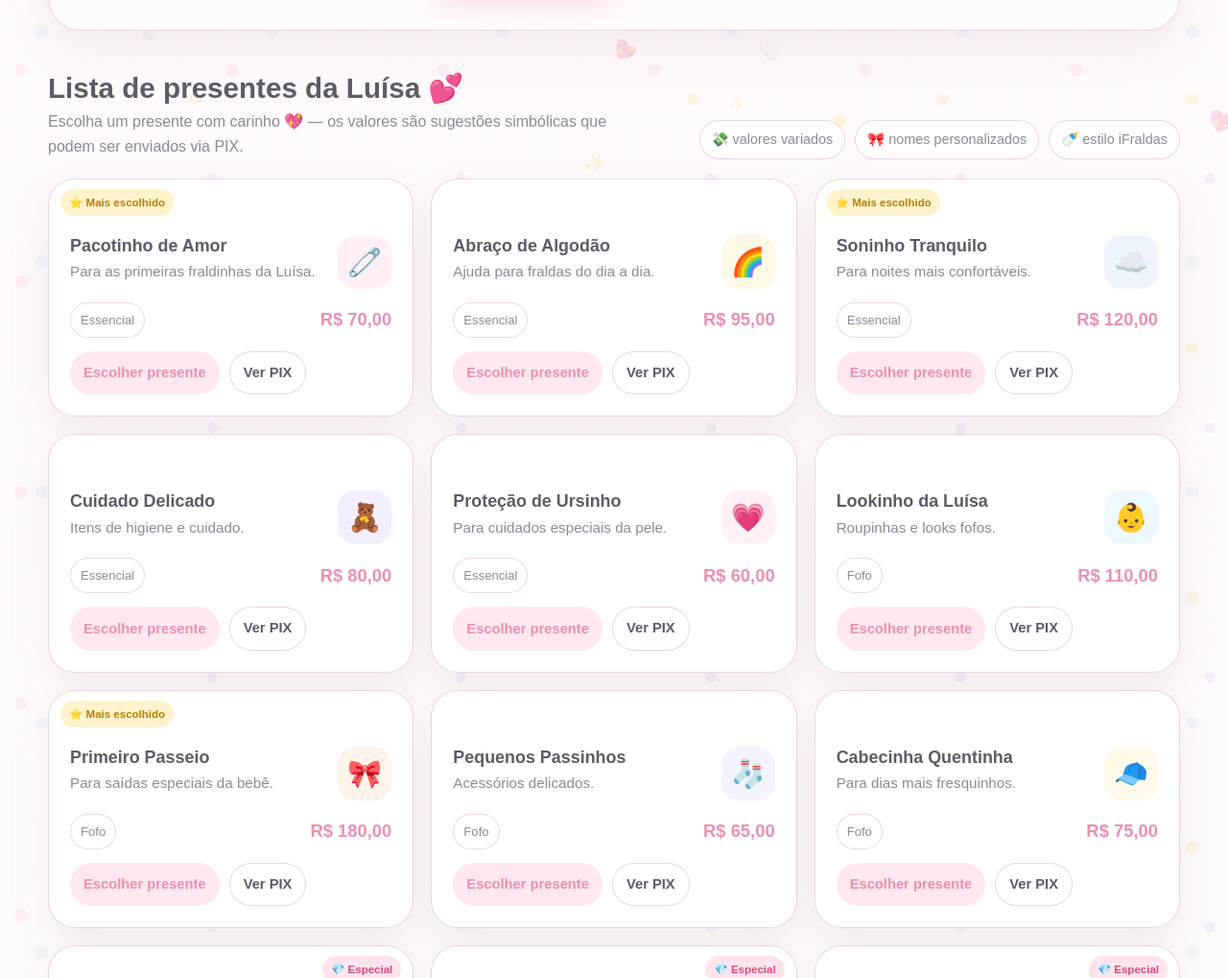
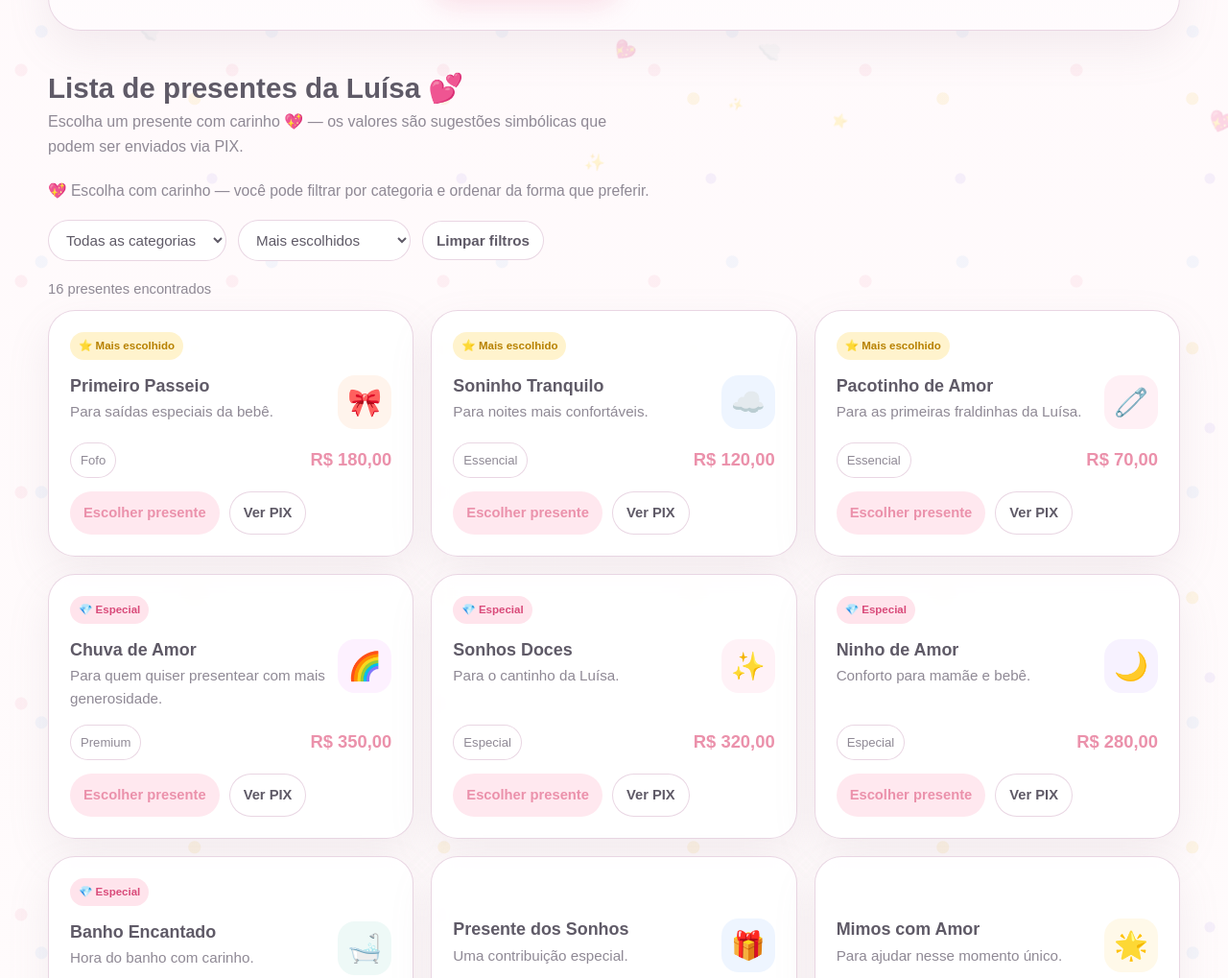
Before and after one commit to caic-horvath/cha-da-luisa, a plain HTML site: page index.html in a window 1280 px wide. Shown: the part 620-1639 px from the top of the page at 96% size. Drawn offline with Linux system fonts and the light colour scheme.

Commit message:
Update index.html

```diff
--- a/index.html
+++ b/index.html
@@ -57,12 +57,32 @@
       margin: 0 auto;
     }
 
+    .sparkles {
+      position: fixed;
+      inset: 0;
+      pointer-events: none;
+      overflow: hidden;
+      z-index: 0;
+    }
+
+    .sparkle {
+      position: absolute;
+      font-size: 14px;
+      opacity: 0.22;
+      animation: drift linear infinite;
+      user-select: none;
+    }
+
+    main, header, footer {
+      position: relative;
+      z-index: 1;
+    }
+
     .hero {
       padding: 34px 0 20px;
     }
 
     .hero-card {
-      animation: fadeUp 0.8s ease both;
       position: relative;
       overflow: hidden;
       background: linear-gradient(180deg, rgba(255,255,255,0.92) 0%, rgba(255,251,253,0.95) 100%);
@@ -70,6 +90,7 @@
       border-radius: 34px;
       box-shadow: var(--shadow);
       padding: 34px;
+      animation: fadeUp 0.8s ease both;
     }
 
     .flags {
@@ -188,48 +209,6 @@
       border: 1px solid var(--border);
     }
 
-    .hero-side {
-      background: linear-gradient(180deg, #fff7fb 0%, #fdfcff 100%);
-      border: 1px solid var(--border);
-      border-radius: 28px;
-      padding: 24px;
-      min-height: 100%;
-      position: relative;
-    }
-
-    .stars {
-      position: absolute;
-      inset: 0;
-      pointer-events: none;
-      opacity: 0.45;
-      background:
-        radial-gradient(circle at 18% 22%, #f5d57c 0 3px, transparent 4px),
-        radial-gradient(circle at 80% 16%, #c8b7ef 0 3px, transparent 4px),
-        radial-gradient(circle at 70% 78%, #b8d3f5 0 3px, transparent 4px),
-        radial-gradient(circle at 15% 72%, #f6b7c8 0 3px, transparent 4px);
-    }
-
-    .kawaii-grid {
-      position: relative;
-      display: grid;
-      grid-template-columns: repeat(2, 1fr);
-      gap: 12px;
-    }
-
-    .mini-card {
-      background: rgba(255,255,255,0.8);
-      border: 1px solid var(--border);
-      border-radius: 22px;
-      padding: 18px 14px;
-      text-align: center;
-      box-shadow: var(--shadow);
-    }
-
-    .mini-emoji {
-      font-size: 2.3rem;
-      margin-bottom: 8px;
-    }
-
     .section {
       padding: 24px 0;
     }
@@ -269,6 +248,46 @@
       font-size: 0.9rem;
     }
 
+    .list-helper {
+      margin-bottom: 18px;
+      color: var(--muted);
+      font-size: 0.98rem;
+    }
+
+    .controls {
+      display: flex;
+      gap: 12px;
+      flex-wrap: wrap;
+      align-items: center;
+      margin-bottom: 18px;
+    }
+
+    .control-select,
+    .control-button {
+      border: 1px solid var(--border);
+      background: #fff;
+      color: var(--text);
+      border-radius: 999px;
+      padding: 11px 14px;
+      font-size: 0.95rem;
+    }
+
+    .control-select {
+      min-width: 180px;
+      cursor: pointer;
+    }
+
+    .control-button {
+      cursor: pointer;
+      font-weight: bold;
+    }
+
+    .results-info {
+      color: var(--muted);
+      font-size: 0.92rem;
+      margin-bottom: 10px;
+    }
+
     .gift-grid {
       display: grid;
       grid-template-columns: repeat(3, 1fr);
@@ -276,28 +295,55 @@
     }
 
     .gift-card {
-      position: relative;
-      padding-top: 52px;
       background: var(--card);
       border: 1px solid var(--border);
       border-radius: var(--radius);
       box-shadow: var(--shadow);
-      padding-left: 22px;
-      padding-right: 22px;
-      padding-bottom: 22px;
+      padding: 22px;
       backdrop-filter: blur(10px);
       display: flex;
       flex-direction: column;
       gap: 14px;
       transition: transform 0.18s ease;
+      opacity: 0;
+      transform: translateY(18px);
+      animation: fadeUp 0.7s ease forwards;
     }
 
     .gift-card:hover {
       transform: translateY(-3px);
     }
 
+    .badge-row {
+      display: flex;
+      gap: 6px;
+      flex-wrap: wrap;
+      min-height: 26px;
+      margin-bottom: 2px;
+    }
+
+    .badge-popular,
+    .badge-featured {
+      font-size: 0.72rem;
+      padding: 5px 9px;
+      border-radius: 999px;
+      font-weight: bold;
+      display: inline-flex;
+      align-items: center;
+      white-space: nowrap;
+    }
+
+    .badge-popular {
+      background: #fff3cd;
+      color: #b78100;
+    }
+
+    .badge-featured {
+      background: #ffe4ec;
+      color: #d94b7a;
+    }
+
     .gift-top {
-      margin-top: 6px;
       display: flex;
       justify-content: space-between;
       gap: 10px;
@@ -337,32 +383,6 @@
       font-size: 1.15rem;
       font-weight: bold;
       color: var(--pink-strong);
-    }
-
-    .badge-popular {
-      position: absolute;
-      top: 10px;
-      left: 12px;
-      background: #fff3cd;
-      color: #b78100;
-      font-size: 0.72rem;
-      padding: 5px 9px;
-      border-radius: 999px;
-      font-weight: bold;
-      z-index: 2;
-    }
-
-    .badge-featured {
-      position: absolute;
-      top: 10px;
-      right: 12px;
-      background: #ffe4ec;
-      color: #d94b7a;
-      font-size: 0.72rem;
-      padding: 5px 9px;
-      border-radius: 999px;
-      font-weight: bold;
-      z-index: 2;
     }
 
     .tag {
@@ -433,16 +453,16 @@
     }
 
     .qr-box {
-      border: 2px dashed var(--border);
+      border: 2px solid var(--border);
       border-radius: 24px;
       min-height: 250px;
       display: flex;
       align-items: center;
       justify-content: center;
       text-align: center;
-      padding: 22px;
+      padding: 14px;
       color: var(--muted);
-      background: rgba(255,255,255,0.82);
+      background: #f8f8f8;
     }
 
     .steps {
@@ -501,13 +521,19 @@
       font-size: 0.95rem;
     }
 
-    @media (max-width: 980px) {
-      .hero-grid,
-      .info-grid,
-      .gift-grid,
-      .steps {
-        grid-template-columns: 1fr;
+    .reveal {
+      opacity: 0;
+      transform: translateY(22px);
+      transition: opacity 0.7s ease, transform 0.7s ease;
     }
+
+    .reveal.visible {
+      opacity: 1;
+      transform: translateY(0);
+    }
+
+    .mini-card {
+      animation: floatSoft 4s ease-in-out infinite;
     }
 
     @keyframes fadeUp {
@@ -530,49 +556,6 @@
       }
     }
 
-    .mini-card {
-      animation: floatSoft 4s ease-in-out infinite;
-    }
-
-    .mini-card:nth-child(2) {
-      animation-delay: 0.4s;
-    }
-
-    .mini-card:nth-child(3) {
-      animation-delay: 0.8s;
-    }
-
-    .mini-card:nth-child(4) {
-      animation-delay: 1.2s;
-    }
-
-    .reveal {
-      opacity: 0;
-      transform: translateY(22px);
-      transition: opacity 0.7s ease, transform 0.7s ease;
-    }
-
-    .reveal.visible {
-      opacity: 1;
-      transform: translateY(0);
-    }
-
-    .sparkles {
-      position: fixed;
-      inset: 0;
-      pointer-events: none;
-      overflow: hidden;
-      z-index: 0;
-    }
-
-    .sparkle {
-      position: absolute;
-      font-size: 14px;
-      opacity: 0.22;
-      animation: drift linear infinite;
-      user-select: none;
-    }
-
     @keyframes drift {
       from {
         transform: translateY(100vh) rotate(0deg);
@@ -582,9 +565,12 @@
       }
     }
 
-    main, header, footer {
-      position: relative;
-      z-index: 1;
+    @media (max-width: 980px) {
+      .info-grid,
+      .gift-grid,
+      .steps {
+        grid-template-columns: 1fr;
+      }
     }
 
     @media (max-width: 720px) {
@@ -592,18 +578,24 @@
         padding: 22px;
       }
 
-      .kawaii-grid {
-        grid-template-columns: 1fr 1fr;
+      .section-title {
+        font-size: 1.55rem;
       }
 
-      .section-title {
-        font-size: 1.55rem;
+      .hero-actions,
+      .hero-info {
+        justify-content: center;
+      }
+
+      .gift-top {
+        align-items: center;
       }
     }
   </style>
 </head>
 <body>
   <div class="sparkles" id="sparkles" aria-hidden="true"></div>
+
   <header class="hero">
     <div class="container">
       <div class="hero-card">
@@ -612,7 +604,7 @@
           <span class="flag"></span><span class="flag"></span><span class="flag"></span><span class="flag"></span><span class="flag"></span>
         </div>
 
-        <div class="hero-grid" style="grid-template-columns: 1fr;">
+        <div class="hero-grid">
           <div style="max-width: 760px; margin: 0 auto; text-align: center;">
             <span class="eyebrow">✨ Junte-se a nós no chá da Luísa</span>
             <h1>Um cantinho doce para celebrar a chegada da <span class="luisa">Luísa</span></h1>
@@ -624,7 +616,7 @@
               <span class="pill">📅 04 de abril</span>
               <span class="pill">🕐 às 13 horas</span>
               <span class="pill">📍 Rua Guarapuava, 174 - Mooca</span>
-              <a class="pill" href="https://www.google.com/maps/search/?api=1&query=Rua+Guarapuava,+174+-+Mooca" target="_blank">🗺️ Ver no mapa</a>
+              <a class="pill" href="https://www.google.com/maps/search/?api=1&query=Rua+Guarapuava,+174+-+Mooca" target="_blank" rel="noopener noreferrer">🗺️ Ver no mapa</a>
             </div>
 
             <div class="hero-actions" style="justify-content: center;">
@@ -645,13 +637,28 @@
             <h2 class="section-title">Lista de presentes da Luísa 💕</h2>
             <p class="section-text">Escolha um presente com carinho 💖 — os valores são sugestões simbólicas que podem ser enviados via PIX.</p>
           </div>
-          <div class="legend">
-            <span>💸 valores variados</span>
-            <span>🎀 nomes personalizados</span>
-            <span>🍼 estilo iFraldas</span>
-          </div>
 </div>
 
+        <p class="list-helper">💖 Escolha com carinho — você pode filtrar por categoria e ordenar da forma que preferir.</p>
+        <div class="controls">
+          <select id="categoryFilter" class="control-select" aria-label="Filtrar por categoria">
+            <option value="all">Todas as categorias</option>
+            <option value="Essencial">Essencial</option>
+            <option value="Fofo">Fofo</option>
+            <option value="Especial">Especial</option>
+            <option value="Premium">Premium</option>
+            <option value="Livre">Livre</option>
+          </select>
+
+          <select id="sortOrder" class="control-select" aria-label="Ordenar presentes">
+            <option value="popular">Mais escolhidos</option>
+            <option value="high">Maior valor</option>
+            <option value="low">Menor valor</option>
+          </select>
+
+          <button id="resetFilters" class="control-button" type="button">Limpar filtros</button>
+        </div>
+        <p class="results-info" id="resultsInfo"></p>
         <div class="gift-grid" id="giftGrid"></div>
       </div>
     </section>
@@ -697,12 +704,12 @@
 
           <div class="card">
             <h3>QR Code PIX</h3>
-            <div class="qr-box" style="border-style: solid; background: #f8f8f8; padding: 14px;">
+            <div class="qr-box">
               <img src="qr-pix.png" alt="QR Code PIX de Caic Gonçalves Horvath" style="max-width: 100%; width: 320px; border-radius: 16px; display: block; margin: 0 auto;" />
             </div>
             <p style="margin-top: 14px; color: var(--muted);">Favorecido: <strong>Caic Gonçalves Horvath</strong><br />CPF / Chave PIX: <strong>416.750.078-70</strong></p>
             <div style="margin-top: 16px; display: flex; gap: 10px; flex-wrap: wrap;">
-              <a class="btn btn-secondary" href="https://wa.me/5511999999999?text=Oi!%20Acabei%20de%20fazer%20uma%20contribui%C3%A7%C3%A3o%20para%20o%20ch%C3%A1%20da%20Lu%C3%ADsa%20%F0%9F%92%95" target="_blank" rel="noopener noreferrer">Avisar no WhatsApp</a>
+              <a class="btn btn-secondary" href="https://wa.me/5511999999999?text=Oi!%20Acabei%20de%20escolher%20um%20presente%20no%20site%20da%20Lu%C3%ADsa%20%F0%9F%92%95" target="_blank" rel="noopener noreferrer">Avisar no WhatsApp</a>
             </div>
           </div>
         </div>
@@ -723,7 +730,7 @@
             <p>Os itens funcionam como sugestões simbólicas de contribuição, no estilo de chá de bebê online. Vocês podem converter os valores em PIX e usar da forma mais útil para a chegada da Luísa.</p>
           </details>
           <details>
-            <summary>Existe valor mínimo ou máximo?</summary>
+            <summary>Existe valor mínimo?</summary>
             <p>Não. A ideia é deixar opções acessíveis, médias e especiais para que cada convidado escolha com liberdade.</p>
           </details>
 </div>
@@ -745,16 +752,13 @@
       { icon: '☁️', title: 'Soninho Tranquilo', description: 'Para noites mais confortáveis.', price: 120, category: 'Essencial', bg: '#eef5ff', popular: true },
       { icon: '🧸', title: 'Cuidado Delicado', description: 'Itens de higiene e cuidado.', price: 80, category: 'Essencial', bg: '#f4efff' },
       { icon: '💗', title: 'Proteção de Ursinho', description: 'Para cuidados especiais da pele.', price: 60, category: 'Essencial', bg: '#fff1f6' },
-
       { icon: '👶', title: 'Lookinho da Luísa', description: 'Roupinhas e looks fofos.', price: 110, category: 'Fofo', bg: '#eef9ff' },
       { icon: '🎀', title: 'Primeiro Passeio', description: 'Para saídas especiais da bebê.', price: 180, category: 'Fofo', bg: '#fff4ec', popular: true },
       { icon: '🧦', title: 'Pequenos Passinhos', description: 'Acessórios delicados.', price: 65, category: 'Fofo', bg: '#f4f3ff' },
       { icon: '🧢', title: 'Cabecinha Quentinha', description: 'Para dias mais fresquinhos.', price: 75, category: 'Fofo', bg: '#fff9ea' },
-
       { icon: '🛁', title: 'Banho Encantado', description: 'Hora do banho com carinho.', price: 220, category: 'Especial', bg: '#eef9f7', featured: true },
       { icon: '🌙', title: 'Ninho de Amor', description: 'Conforto para mamãe e bebê.', price: 280, category: 'Especial', bg: '#f7f2ff', featured: true },
       { icon: '✨', title: 'Sonhos Doces', description: 'Para o cantinho da Luísa.', price: 320, category: 'Especial', bg: '#fff2f7', featured: true },
-
       { icon: '💖', title: 'Um Carinho Especial', description: 'Contribuição livre com amor.', price: 80, category: 'Livre', bg: '#fff1f5' },
       { icon: '🌟', title: 'Mimos com Amor', description: 'Para ajudar nesse momento único.', price: 120, category: 'Livre', bg: '#fff9e9' },
       { icon: '🎁', title: 'Presente dos Sonhos', description: 'Uma contribuição especial.', price: 200, category: 'Livre', bg: '#eef5ff' },
@@ -762,14 +766,56 @@
     ];
 
     const giftGrid = document.getElementById('giftGrid');
+    const categoryFilter = document.getElementById('categoryFilter');
+    const sortOrder = document.getElementById('sortOrder');
+    const resetFilters = document.getElementById('resetFilters');
+    const resultsInfo = document.getElementById('resultsInfo');
 
-    gifts.forEach((gift, index) => {
+    function sortGifts(items, sortValue) {
+      const sorted = [...items];
+
+      if (sortValue === 'high') {
+        sorted.sort((a, b) => b.price - a.price);
+      } else if (sortValue === 'low') {
+        sorted.sort((a, b) => a.price - b.price);
+      } else {
+        sorted.sort((a, b) => {
+          if (a.popular && !b.popular) return -1;
+          if (!a.popular && b.popular) return 1;
+          if (a.featured && !b.featured) return -1;
+          if (!a.featured && b.featured) return 1;
+          return b.price - a.price;
+        });
+      }
+
+      return sorted;
+    }
+
+    function renderGifts() {
+      const selectedCategory = categoryFilter.value;
+      const selectedSort = sortOrder.value;
+
+      let filtered = [...gifts];
+
+      if (selectedCategory !== 'all') {
+        filtered = filtered.filter((gift) => gift.category === selectedCategory);
+      }
+
+      filtered = sortGifts(filtered, selectedSort);
+      giftGrid.innerHTML = '';
+
+      resultsInfo.textContent = `${filtered.length} presente${filtered.length !== 1 ? 's' : ''} encontrado${filtered.length !== 1 ? 's' : ''}`;
+
+      filtered.forEach((gift, index) => {
         const card = document.createElement('article');
         card.className = 'gift-card';
-      card.style.animationDelay = `${index * 0.08}s`;
+        card.style.animationDelay = `${index * 0.06}s`;
         card.innerHTML = `
+          <div class="badge-row">
             ${gift.popular ? '<div class="badge-popular">⭐ Mais escolhido</div>' : ''}
             ${gift.featured ? '<div class="badge-featured">💎 Especial</div>' : ''}
+          </div>
+
           <div class="gift-top">
             <div>
               <h3 class="gift-title">${gift.title}</h3>
@@ -777,10 +823,12 @@
             </div>
             <div class="gift-icon" style="background:${gift.bg}">${gift.icon}</div>
           </div>
+
           <div class="gift-meta">
             <span class="tag">${gift.category}</span>
             <span class="price">R$ ${gift.price.toFixed(2).replace('.', ',')}</span>
           </div>
+
           <div class="gift-actions">
             <button class="small-btn primary choose-gift" data-gift="${gift.title}" data-price="R$ ${gift.price.toFixed(2).replace('.', ',')}">Escolher presente</button>
             <a class="small-btn secondary" href="#pix">Ver PIX</a>
@@ -788,6 +836,17 @@
         `;
         giftGrid.appendChild(card);
       });
+    }
+
+    categoryFilter.addEventListener('change', renderGifts);
+    sortOrder.addEventListener('change', renderGifts);
+    resetFilters.addEventListener('click', () => {
+      categoryFilter.value = 'all';
+      sortOrder.value = 'popular';
+      renderGifts();
+    });
+
+    renderGifts();
 
     const copyPixBtn = document.getElementById('copyPixBtn');
     const pixKeyInput = document.getElementById('pixKey');
@@ -809,7 +868,6 @@
     });
 
     const revealElements = document.querySelectorAll('.reveal');
-
     const observer = new IntersectionObserver((entries) => {
       entries.forEach((entry) => {
         if (entry.isIntersecting) {
```
Lines whose indentation alone changed are shown as unchanged.
